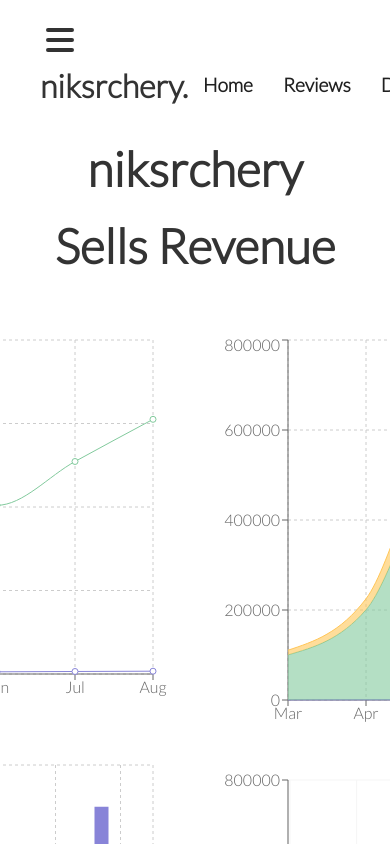
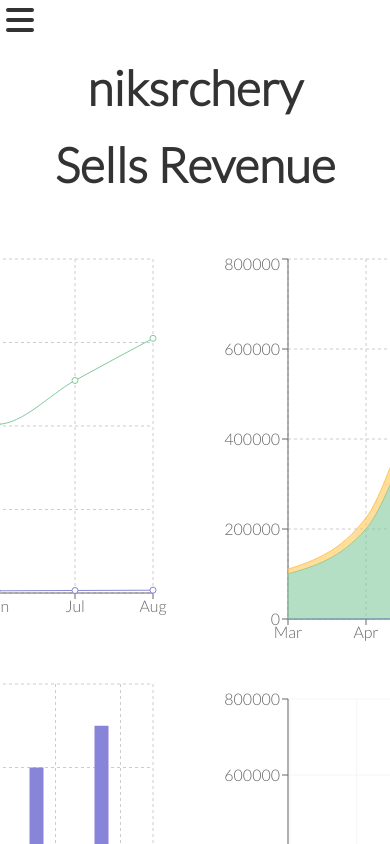
Before and after one commit to Anik-the-dev/niks-archery-website, a React (Create React App) app: page /dashboard in a window 390 px wide. Shown: the top 844 px of the page. Built offline with nearby package versions, Linux system fonts and the light colour scheme.

Commit message:
Menu responsive done

```diff
--- a/src/components/Header/Header.js
+++ b/src/components/Header/Header.js
@@ -1,21 +1,23 @@
-import React from 'react';
+import React, { useState } from 'react';
 import { Link } from 'react-router-dom';
-import { MenuIcon } from '@heroicons/react/solid'
+import { MenuIcon, XIcon } from '@heroicons/react/solid'
 
 
 
 const Header = () => {
+    const [mobileMenu, setMobileMenu] = useState(false)
     return (
         <div className='project-body'>
+            <div onClick={() => setMobileMenu(!mobileMenu)} className='hamburger-menu'>
+                {mobileMenu ? <XIcon></XIcon> : <MenuIcon></MenuIcon>}
+            </div>
             <div className='project-container'>
-                <div className='hamburger-menu'>
-                    <MenuIcon></MenuIcon>
-                </div>
+
                 <div className='flex'>
                     <div className='project-logo'>
                         <h1>niksrchery.</h1>
                     </div>
-                    <nav className='navbar'>
+                    <nav className={`navbar ${mobileMenu? 'top-50' : 'topMinus-120'}`}>
                         <Link to='/'>Home</Link>
                         <Link to='/reviews'>Reviews</Link>
                         <Link to='/dashboard'>Dashboard</Link>
--- a/src/css/style.css
+++ b/src/css/style.css
@@ -208,4 +208,32 @@ p {
         width: 40px;
         height: 40px;
     }
+
+    .project-container{
+        margin-top: 5px;
+    }
+
+    .project-logo{
+
+        margin-top: 0;
+        text-align: center;
+        display: none;
+
+
+    }
+
+    .flex{
+        display: block;
+    }
+
+    .top-50{
+        margin-top: 0px;
+    }
+    .topMinus-120{
+        margin-top: -190px;
+    }
+
+    .navbar a{
+        display: block;
+    }
 }
```
